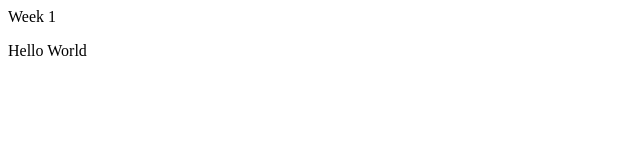
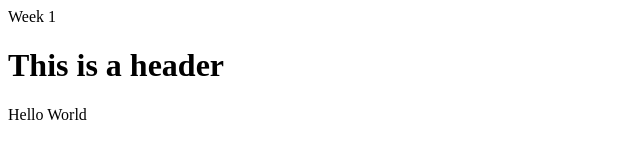
Before and after one commit to JoelHansonProf/SE111, a plain HTML site: page Week 1/index.html in a window 1280 px wide. Shown: the whole page, without its empty margins (0-640 px from the left). Drawn offline with Linux system fonts and the light colour scheme.

Commit message:
Update index.html

```diff
--- a/Week 1/index.html
+++ b/Week 1/index.html
@@ -2,6 +2,10 @@
 <html lang="en">
 
 <head>
+
+<!-- meta tags defines metadata about an HTML document. Metadata is information about the page
+ They always go inside the <head> element and are typically used to specify character set, page description,  keywords, author of the document and so on
+    Metadata is used by browsers, search engines and other web services-->
 <meta charset="UTF-8">
 <meta name = "author" content="Your name">
 <meta name = "description" content = "HTML and JavaScript"
@@ -10,6 +14,7 @@
 </head>
 
 <body>
+    <h1>This is a header</h1>
     <p>
         Hello World
     </p>
```
